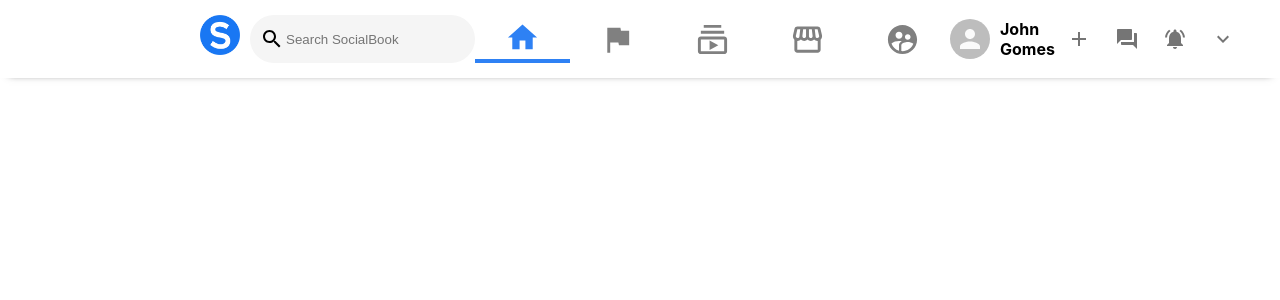
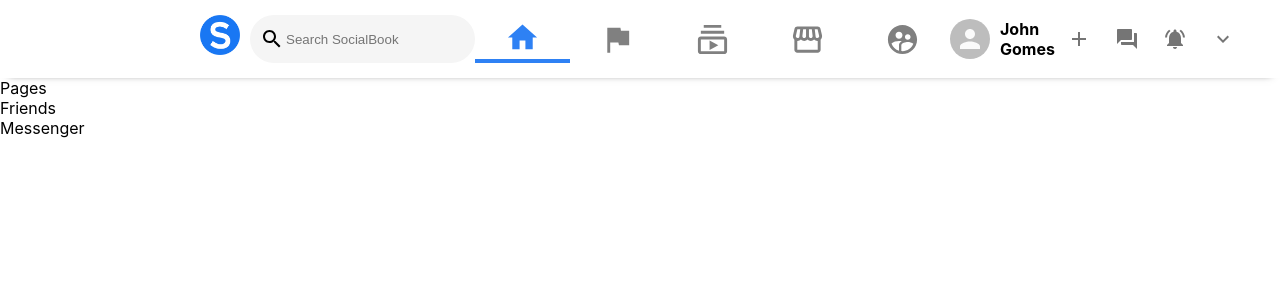
Before and after one commit to gomesjohns/SocialBook, a React (Create React App) app in the folder socialbook/: page / in a window 1280 px wide. Shown: the top 300 px of the page. Built offline with nearby package versions, Linux system fonts and the light colour scheme.

Commit message:
Implemented Sidebar

```diff
--- a/socialbook/src/App.js
+++ b/socialbook/src/App.js
@@ -1,5 +1,6 @@
 import "./App.css";
 import Header from "./Header";
+import Sidebar from "./Sidebar";
 
 function App() {
   return (
@@ -10,7 +11,7 @@
 
       {/* App body*/}
       <div className="app__body">
-        {/* Sidebar */}
+        <Sidebar />
         {/* Feed */}
         {/* Widgets */}
       </div>
--- a/socialbook/src/Sidebar.js
+++ b/socialbook/src/Sidebar.js
@@ -0,0 +1,18 @@
+import React from "react";
+import "./Sidebar.css";
+import SidebarRow from "./SidebarRow";
+
+function Sidebar() {
+  return (
+    <div className="sidebar">
+      <SidebarRow title="Pages" />
+      <SidebarRow title="Friends" />
+      <SidebarRow title="Messenger" />
+      <SidebarRow />
+      <SidebarRow />
+      <SidebarRow />
+    </div>
+  );
+}
+
+export default Sidebar;
--- /dev/null
+++ b/socialbook/src/SidebarRow.js
@@ -0,0 +1,12 @@
+import React from "react";
+import "./SidebarRow.css";
+
+function SidebarRow({ title }) {
+  return (
+    <div className="sidebarRow">
+      <p>{title}</p>
+    </div>
+  );
+}
+
+export default SidebarRow;
```
Also changed, not shown: socialbook/src/Sidebar.css (added), socialbook/src/SidebarRow.css (added), 1 other file (tests, documents, lock files or other folders).
